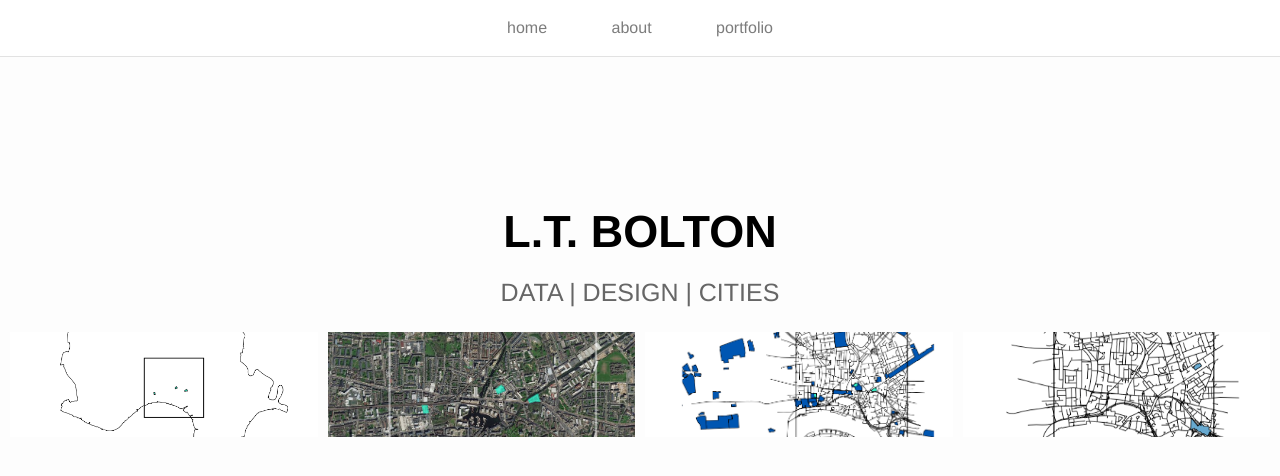
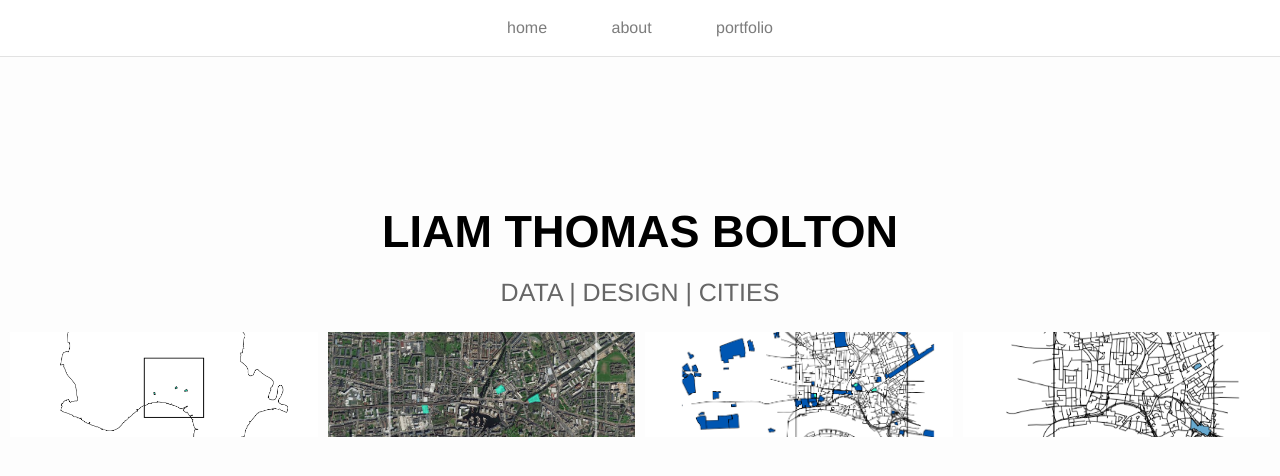
Before and after one commit to lbuk/portfolio-website, a Jekyll site: the page built from index.html, in a window 1280 px wide. Shown: the top 476 px of the page. Built offline with Jekyll 4.4.1, drawn with Linux system fonts in a browser that asks for light colours; nearby versions of some CDN libraries; the list of posts is cut into pages by our own code.

Commit message:
Update index.html

```diff
--- a/index.html
+++ b/index.html
@@ -2,7 +2,7 @@
 layout: default
 ---
 <div class="header-bar">
-  <h1>L.T. BOLTON</h1>
+  <h1>LIAM THOMAS BOLTON</h1>
   <h2>DATA | DESIGN | CITIES</h2>
 	<div class="img_row">
 		<img class="col homepage" src="{{ site.baseurl }}/img/limehouse_osm_borough.png" alt="" class="responsive" align="middle" title=""/>
```
